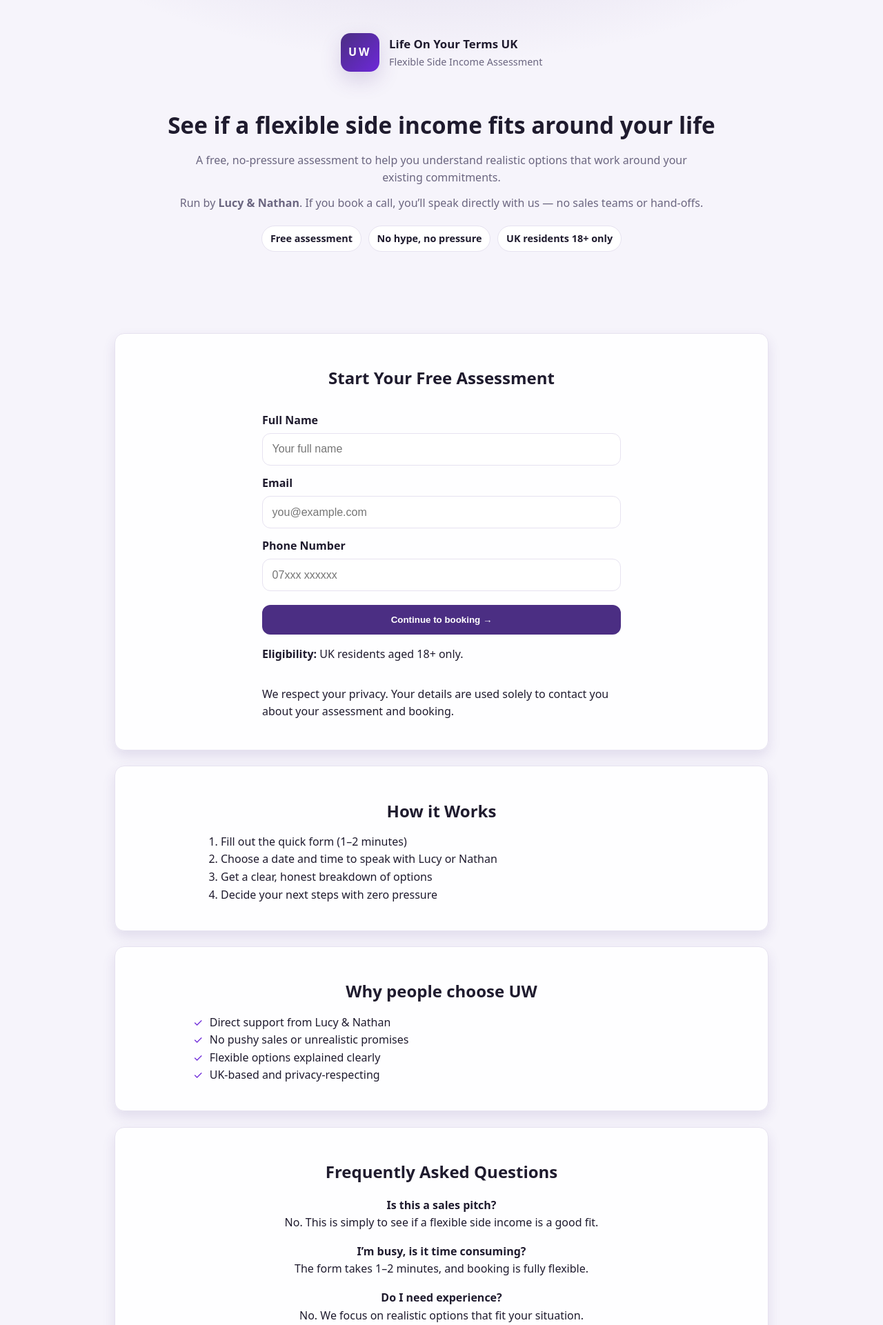
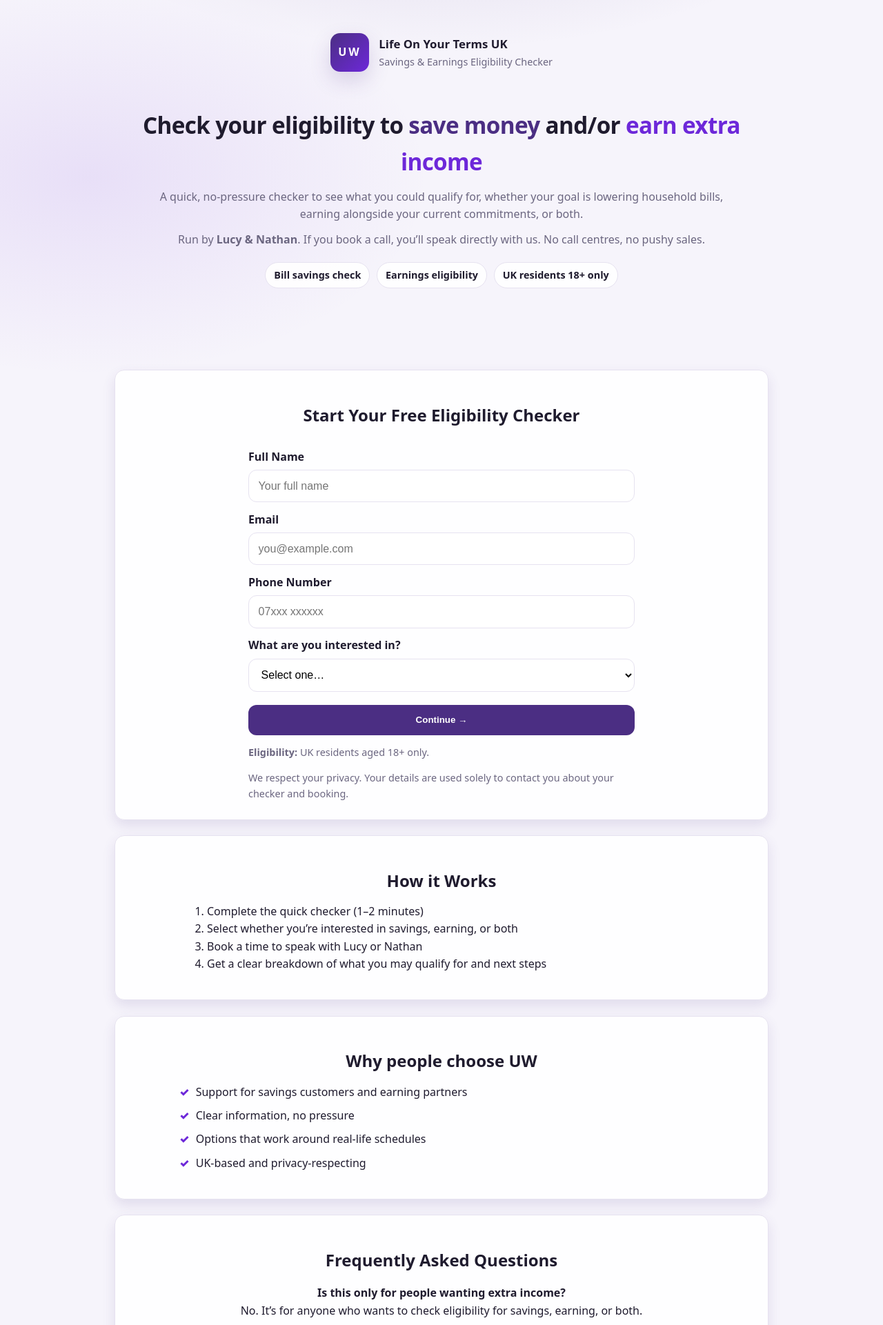
Before and after one commit to nathanbarty/landing-funnel, a Python web app: template templates/landing_page.html in a window 1280 px wide. Shown: the top 1921 px of the page at 69% size. Run offline with Jinja, Linux system fonts and the light colour scheme; the template is opened without the code that fills it, so the values that code supplies are empty.

Commit message:
Update copy for savings and earning checker + capture interest

```diff
--- a/static/style.css
+++ b/static/style.css
@@ -1,3 +1,4 @@
+/* static/style.css */
 :root {
   --bg: #f6f4fb;
   --text: #1f1b2e;
@@ -24,6 +25,7 @@ body {
   color: var(--text);
   background:
     radial-gradient(1200px 600px at 50% -10%, rgba(75,46,131,0.18), transparent 55%),
+    radial-gradient(900px 520px at 10% 10%, rgba(109,40,217,0.10), transparent 55%),
     var(--bg);
 }
 
@@ -62,19 +64,28 @@ body {
 .logo-name { font-weight: 900; font-size: 1.05rem; }
 .logo-tagline { font-size: 0.9rem; color: var(--muted); }
 
+/* Highlights */
+.highlight-primary {
+  color: var(--primary);
+  font-weight: 900;
+}
+.highlight-accent {
+  color: var(--accent);
+  font-weight: 900;
+}
+
 /* Typography */
 h1 {
   font-size: clamp(1.7rem, 2.6vw, 2.4rem);
   margin-bottom: 0.6rem;
+  letter-spacing: -0.02em;
 }
 
-h2 {
-  margin-bottom: 0.6rem;
-}
+h2 { margin-bottom: 0.6rem; }
 
 .lead,
 .trust-line {
-  max-width: 760px;
+  max-width: 820px;
   margin: 0.7rem auto;
   color: var(--muted);
 }
@@ -92,7 +103,7 @@ h2 {
   padding: 0.4rem 0.75rem;
   border-radius: 999px;
   border: 1px solid var(--border);
-  background: #fff;
+  background: rgba(255,255,255,0.9);
   font-weight: 600;
   font-size: 0.9rem;
 }
@@ -109,7 +120,7 @@ h2 {
 
 /* Form */
 form {
-  max-width: 520px;
+  max-width: 560px;
   margin: 1rem auto 0;
   display: flex;
   flex-direction: column;
@@ -129,15 +140,18 @@ label {
   margin-top: 0.8rem;
 }
 
-input {
+input,
+select {
   padding: 0.85rem;
   margin-top: 0.35rem;
   border-radius: 12px;
   border: 1px solid var(--border);
   font-size: 1rem;
+  background: #fff;
 }
 
-input:focus {
+input:focus,
+select:focus {
   outline: none;
   border-color: var(--primary);
   box-shadow: 0 0 0 4px rgba(75,46,131,0.15);
@@ -154,14 +168,18 @@ button {
   cursor: pointer;
 }
 
-button:hover {
-  background: var(--primary-hover);
+button:hover { background: var(--primary-hover); }
+
+.fineprint {
+  margin: 0.85rem 0 0;
+  color: var(--muted);
+  font-size: 0.9rem;
 }
 
 /* Lists */
 .steps,
 .ticks {
-  max-width: 720px;
+  max-width: 760px;
   margin: 0.8rem auto;
   text-align: left;
 }
@@ -171,15 +189,20 @@ button:hover {
   padding-left: 0;
 }
 
+.ticks li {
+  margin: 0.55rem 0;
+}
+
 .ticks li::before {
   content: "✓";
   margin-right: 0.6rem;
   color: var(--accent);
+  font-weight: 900;
 }
 
 /* Footer */
 .footer-title {
-  font-weight: 800;
+  font-weight: 900;
   font-size: 1.2rem;
 }
 
@@ -191,8 +214,10 @@ button:hover {
   background: var(--primary);
   color: #fff;
   text-decoration: none;
-  font-weight: 800;
+  font-weight: 900;
 }
+
+.footer-cta:hover { background: var(--primary-hover); }
 
 .footer-note {
   margin-top: 1rem;
@@ -214,9 +239,16 @@ button:hover {
   font-weight: 900;
   box-shadow: var(--shadow);
   display: none;
+  z-index: 999;
 }
 
 @media (max-width: 768px) {
   .sticky-cta { display: block; }
   .logo-text { text-align: center; }
 }
+
+/* Mobile logo alignment */
+@media (max-width: 480px) {
+  .logo { justify-content: center; }
+  .logo-text { text-align: center; }
+}
--- a/templates/landing_page.html
+++ b/templates/landing_page.html
@@ -1,13 +1,14 @@
+<!-- templates/landing_page.html -->
 <!DOCTYPE html>
 <html lang="en">
 <head>
   <meta charset="UTF-8">
   <meta name="viewport" content="width=device-width, initial-scale=1.0">
-  <title>Life On Your Terms UK | Flexible Side Income Assessment</title>
-  <meta name="description" content="A free, no-pressure assessment to see if a flexible side income fits around your commitments. UK residents aged 18+ only.">
-  <link rel="stylesheet" href="{{ url_for('static', filename='style.css') }}">
+  <title>Life On Your Terms UK | Savings &amp; Earnings Eligibility Checker</title>
+  <meta name="description" content="A quick, no-pressure checker to see if you may qualify for bill savings, earning extra income, or both. UK residents aged 18+ only.">
   <link rel="icon" href="{{ url_for('static', filename='favicon.svg') }}" type="image/svg+xml">
   <link rel="icon" href="{{ url_for('static', filename='favicon.svg') }}">
+  <link rel="stylesheet" href="{{ url_for('static', filename='style.css') }}">
 </head>
 
 <body>
@@ -19,23 +20,29 @@
     <div class="logo-mark">UW</div>
     <div class="logo-text">
       <div class="logo-name">Life On Your Terms UK</div>
-      <div class="logo-tagline">Flexible Side Income Assessment</div>
+      <div class="logo-tagline">Savings &amp; Earnings Eligibility Checker</div>
     </div>
   </div>
 
-  <h1>See if a flexible side income fits around your life</h1>
+  <h1>
+    Check your eligibility to
+    <span class="highlight-primary">save money</span>
+    and/or
+    <span class="highlight-accent">earn extra income</span>
+  </h1>
 
   <p class="lead">
-    A free, no-pressure assessment to help you understand realistic options that work around your existing commitments.
+    A quick, no-pressure checker to see what you could qualify for, whether your goal is lowering household bills,
+    earning alongside your current commitments, or both.
   </p>
 
   <p class="trust-line">
-    Run by <strong>Lucy &amp; Nathan</strong>. If you book a call, you’ll speak directly with us — no sales teams or hand-offs.
+    Run by <strong>Lucy &amp; Nathan</strong>. If you book a call, you’ll speak directly with us. No call centres, no pushy sales.
   </p>
 
   <div class="pill-row">
-    <span class="pill">Free assessment</span>
-    <span class="pill">No hype, no pressure</span>
+    <span class="pill">Bill savings check</span>
+    <span class="pill">Earnings eligibility</span>
     <span class="pill">UK residents 18+ only</span>
   </div>
 
@@ -45,24 +52,32 @@
 
   <!-- Form -->
   <section class="card">
-    <h2>Start Your Free Assessment</h2>
+    <h2>Start Your Free Eligibility Checker</h2>
 
     <form id="assessment-form" class="fade-in" action="/" method="post" novalidate>
 
       <label for="name">Full Name</label>
-      <input id="name" type="text" name="name" required placeholder="Your full name">
+      <input id="name" type="text" name="name" required placeholder="Your full name" autocomplete="name">
 
       <label for="email">Email</label>
-      <input id="email" type="email" name="email" required placeholder="you@example.com">
+      <input id="email" type="email" name="email" required placeholder="you@example.com" autocomplete="email">
 
       <label for="phone">Phone Number</label>
-      <input id="phone" type="tel" name="phone" required placeholder="07xxx xxxxxx">
+      <input id="phone" type="tel" name="phone" required placeholder="07xxx xxxxxx" autocomplete="tel">
 
-      <button type="submit">Continue to booking →</button>
+      <label for="interest">What are you interested in?</label>
+      <select id="interest" name="interest" required>
+        <option value="" selected disabled>Select one…</option>
+        <option value="savings">Saving money on bills</option>
+        <option value="earning">Earning extra income</option>
+        <option value="both">Both savings and earning</option>
+      </select>
+
+      <button type="submit">Continue →</button>
 
       <p class="fineprint"><strong>Eligibility:</strong> UK residents aged 18+ only.</p>
       <p class="fineprint">
-        We respect your privacy. Your details are used solely to contact you about your assessment and booking.
+        We respect your privacy. Your details are used solely to contact you about your checker and booking.
       </p>
 
     </form>
@@ -72,10 +87,10 @@
   <section class="card">
     <h2>How it Works</h2>
     <ol class="steps">
-      <li>Fill out the quick form (1–2 minutes)</li>
-      <li>Choose a date and time to speak with Lucy or Nathan</li>
-      <li>Get a clear, honest breakdown of options</li>
-      <li>Decide your next steps with zero pressure</li>
+      <li>Complete the quick checker (1–2 minutes)</li>
+      <li>Select whether you’re interested in savings, earning, or both</li>
+      <li>Book a time to speak with Lucy or Nathan</li>
+      <li>Get a clear breakdown of what you may qualify for and next steps</li>
     </ol>
   </section>
 
@@ -83,9 +98,9 @@
   <section class="card">
     <h2>Why people choose UW</h2>
     <ul class="ticks">
-      <li>Direct support from Lucy &amp; Nathan</li>
-      <li>No pushy sales or unrealistic promises</li>
-      <li>Flexible options explained clearly</li>
+      <li>Support for savings customers and earning partners</li>
+      <li>Clear information, no pressure</li>
+      <li>Options that work around real-life schedules</li>
       <li>UK-based and privacy-respecting</li>
     </ul>
   </section>
@@ -94,29 +109,37 @@
   <section class="card">
     <h2>Frequently Asked Questions</h2>
 
+    <p><strong>Is this only for people wanting extra income?</strong><br>
+      No. It’s for anyone who wants to check eligibility for savings, earning, or both.
+    </p>
+
     <p><strong>Is this a sales pitch?</strong><br>
-      No. This is simply to see if a flexible side income is a good fit.</p>
+      No. The goal is clarity. If something isn’t a fit, we’ll tell you.
+    </p>
 
     <p><strong>I’m busy, is it time consuming?</strong><br>
-      The form takes 1–2 minutes, and booking is fully flexible.</p>
-
-    <p><strong>Do I need experience?</strong><br>
-      No. We focus on realistic options that fit your situation.</p>
+      The form takes 1–2 minutes, and booking a call is fully flexible.
+    </p>
 
     <p><strong>Who will I speak to?</strong><br>
-      Lucy or Nathan — we attend all calls ourselves.</p>
+      Lucy or Nathan — we attend all calls ourselves.
+    </p>
+
+    <p><strong>Who is eligible?</strong><br>
+      UK residents aged 18+ only.
+    </p>
   </section>
 
 </main>
 
 <footer class="site-footer">
-  <p class="footer-title">Ready to see if it could work for you?</p>
-  <a href="#assessment-form" class="footer-cta">Start My Free Assessment →</a>
+  <p class="footer-title">Ready to check what you could qualify for?</p>
+  <a href="#assessment-form" class="footer-cta">Start the Checker →</a>
   <p class="footer-note">Life On Your Terms UK • UW • UK only • 18+</p>
 </footer>
 
 <!-- Sticky CTA -->
-<a href="#assessment-form" class="sticky-cta">Get My Free Assessment →</a>
+<a href="#assessment-form" class="sticky-cta">Start the Checker →</a>
 
 <!-- Smooth scroll + fade-in -->
 <script>
```
Also changed, not shown: app.py (+24 -34 lines).
